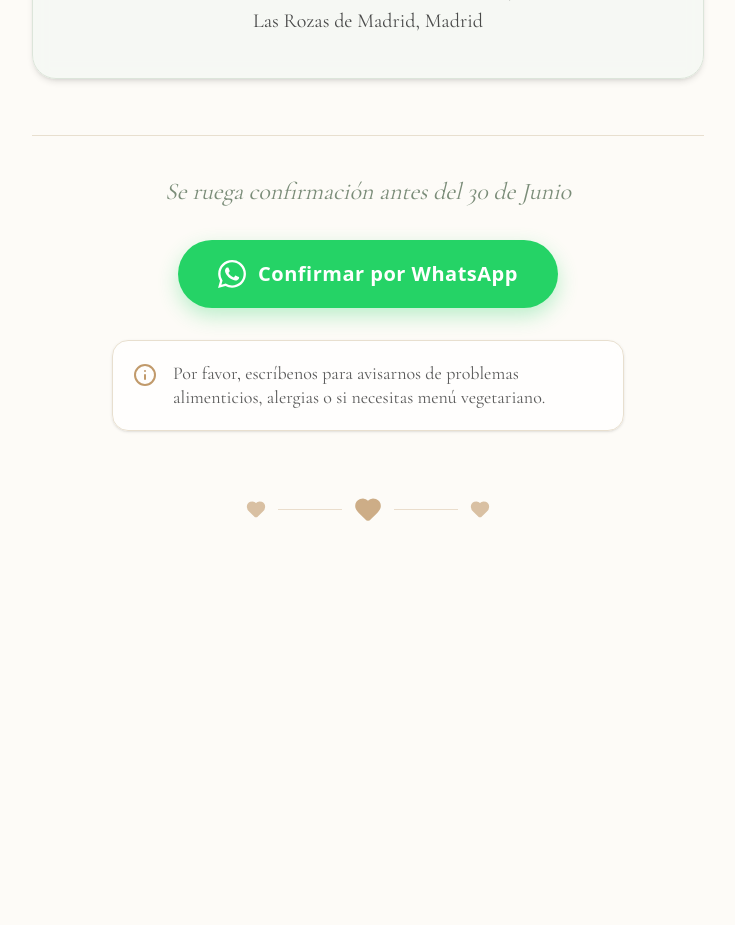
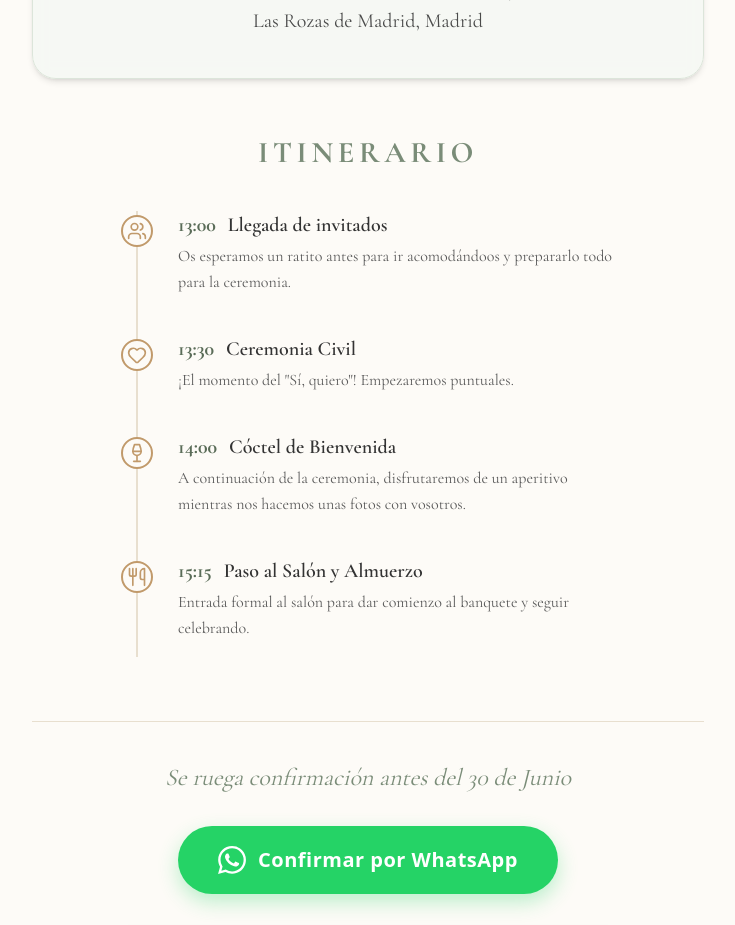
Before and after one commit to Sergioct/BodaCaroSergio, a Next.js app: page / in a window 1280 px wide. Shown: the part 1660-2585 px from the top of the page, without its empty margins (272-1007 px from the left). Before the commit the page ends 2279 px from the top, so only its background shows below. Built offline with nearby package versions, Linux system fonts and the light colour scheme.

Commit message:
Add vertical timeline with wedding itinerary

```diff
--- a/src/app/page.tsx
+++ b/src/app/page.tsx
@@ -2,7 +2,7 @@
 
 import Image from "next/image";
 import { motion } from "framer-motion";
-import { Heart, MapPin, Calendar, Clock, Info } from "lucide-react";
+import { Heart, MapPin, Calendar, Clock, Info, Users, Wine, Utensils } from "lucide-react";
 import fotoNovios from "../../public/foto.jpeg";
 import fotoCeremonia from "../../public/ceremonia.jpeg";
 
@@ -150,6 +150,71 @@ export default function Home() {
             </div>
           </motion.div>
 
+          {/* Itinerario (Timeline) */}
+          <motion.div variants={fadeIn} className="mb-16 w-full max-w-lg">
+            <h3 className="text-2xl sm:text-3xl tracking-[0.15em] text-[#7a8c78] uppercase font-bold mb-10 text-center">
+              Itinerario
+            </h3>
+
+            <div className="relative border-l-2 border-[#e8dfcf] ml-4 sm:ml-6 space-y-10 pb-4">
+              {/* Evento 1: Llegada */}
+              <div className="relative pl-8 sm:pl-10">
+                <div className="absolute left-[-17px] top-1 bg-[#fdfbf7] p-1 rounded-full border-2 border-[#c19a6b]">
+                  <Users size={20} className="text-[#c19a6b]" />
+                </div>
+                <div className="flex flex-col sm:flex-row sm:items-baseline gap-1 sm:gap-3 mb-1">
+                  <span className="text-xl font-bold text-[#5a6c58]">13:00</span>
+                  <h4 className="text-lg sm:text-xl font-semibold text-[#333333]">Llegada de invitados</h4>
+                </div>
+                <p className="text-[#5a5a5a] text-base leading-relaxed">
+                  Os esperamos un ratito antes para ir acomodándoos y prepararlo todo para la ceremonia.
+                </p>
+              </div>
+
+              {/* Evento 2: Ceremonia */}
+              <div className="relative pl-8 sm:pl-10">
+                <div className="absolute left-[-17px] top-1 bg-[#fdfbf7] p-1 rounded-full border-2 border-[#c19a6b]">
+                  <Heart size={20} className="text-[#c19a6b]" />
+                </div>
+                <div className="flex flex-col sm:flex-row sm:items-baseline gap-1 sm:gap-3 mb-1">
+                  <span className="text-xl font-bold text-[#5a6c58]">13:30</span>
+                  <h4 className="text-lg sm:text-xl font-semibold text-[#333333]">Ceremonia Civil</h4>
+                </div>
+                <p className="text-[#5a5a5a] text-base leading-relaxed">
+                  ¡El momento del "Sí, quiero"! Empezaremos puntuales.
+                </p>
+              </div>
+
+              {/* Evento 3: Cóctel */}
+              <div className="relative pl-8 sm:pl-10">
+                <div className="absolute left-[-17px] top-1 bg-[#fdfbf7] p-1 rounded-full border-2 border-[#c19a6b]">
+                  <Wine size={20} className="text-[#c19a6b]" />
+                </div>
+                <div className="flex flex-col sm:flex-row sm:items-baseline gap-1 sm:gap-3 mb-1">
+                  <span className="text-xl font-bold text-[#5a6c58]">14:00</span>
+                  <h4 className="text-lg sm:text-xl font-semibold text-[#333333]">Cóctel de Bienvenida</h4>
+                </div>
+                <p className="text-[#5a5a5a] text-base leading-relaxed">
+                  A continuación de la ceremonia, disfrutaremos de un aperitivo mientras nos hacemos unas fotos con vosotros.
+                </p>
+              </div>
+
+              {/* Evento 4: Almuerzo */}
+              <div className="relative pl-8 sm:pl-10">
+                <div className="absolute left-[-17px] top-1 bg-[#fdfbf7] p-1 rounded-full border-2 border-[#c19a6b]">
+                  <Utensils size={20} className="text-[#c19a6b]" />
+                </div>
+                <div className="flex flex-col sm:flex-row sm:items-baseline gap-1 sm:gap-3 mb-1">
+                  <span className="text-xl font-bold text-[#5a6c58]">15:15</span>
+                  <h4 className="text-lg sm:text-xl font-semibold text-[#333333]">Paso al Salón y Almuerzo</h4>
+                </div>
+                <p className="text-[#5a5a5a] text-base leading-relaxed">
+                  Entrada formal al salón para dar comienzo al banquete y seguir celebrando.
+                </p>
+              </div>
+            </div>
+          </motion.div>
+
           {/* RSVP Footer */}
           <motion.div variants={fadeIn} className="pt-10 border-t border-[#e8dfcf] w-full max-w-2xl mx-auto flex flex-col items-center">
             <p className="text-[#7a8c78] text-xl sm:text-2xl mb-8 italic text-center">
```
